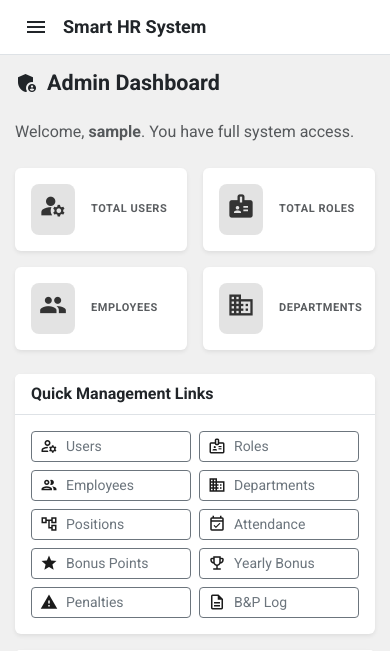
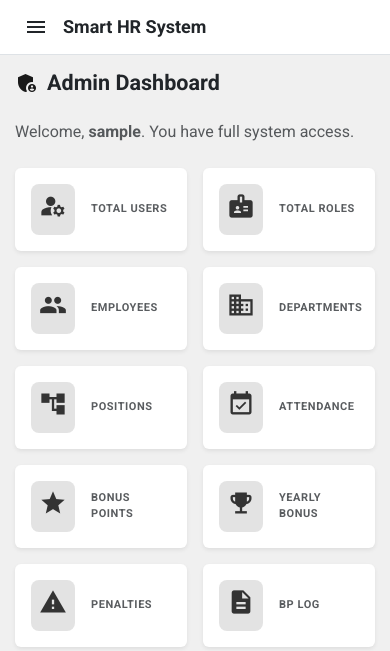
Before and after one commit to knpmn/dbms, a Flask app: template templates/dashboard_admin.html in a window 390 px wide. Shown: the top 651 px of the page. Run offline with Flask 3, Linux system fonts and the light colour scheme; the template is opened without the code that fills it, so the values that code supplies are empty; the visitor is signed in with stand-in values (Sample User, id 1); some libraries are stand-ins or nearby versions.

Commit message:
Expanded dashboard to show all 10 entity counts for Admin and HR

```diff
--- a/templates/dashboard_admin.html
+++ b/templates/dashboard_admin.html
@@ -2,7 +2,7 @@
 {% block content %}
 <div class="d-flex align-items-center justify-content-between mb-4">
     <h1 class="h4 fw-bold mb-0 d-flex align-items-center gap-2">
-        <span class="material-icons text-purple">admin_panel_settings</span> Admin Dashboard
+        <span class="material-icons" style="color:#1a1a1a">admin_panel_settings</span> Admin Dashboard
     </h1>
 </div>
 <p class="text-muted mb-4">Welcome, <strong>{{ session.username }}</strong>. You have full system access.</p>
@@ -13,8 +13,14 @@
     ('badge','#333333','Total Roles', stats.roles),
     ('people','#333333','Employees', stats.employees),
     ('business','#333333','Departments', stats.departments),
+    ('account_tree', '#333333', 'Positions', stats.positions),
+    ('event_available', '#333333', 'Attendance', stats.attendance),
+    ('star', '#333333', 'Bonus Points', stats.bonus_points),
+    ('emoji_events', '#333333', 'Yearly Bonus', stats.yearly_bonus),
+    ('warning', '#333333', 'Penalties', stats.penalties),
+    ('description', '#333333', 'BP Log', stats.bp_log),
     ] %}
-    <div class="col-6 col-xl-3">
+    <div class="col-6 col-md-4 col-xl-3">
         <div class="card border-0 shadow-sm h-100">
             <div class="card-body d-flex align-items-center gap-3">
                 <div class="rounded-3 p-2" style="background:{{ color }}22">
```
Also changed, not shown: routes/auth_routes.py (+14 -2 lines), templates/dashboard_hr.html (+7 -1 lines).
